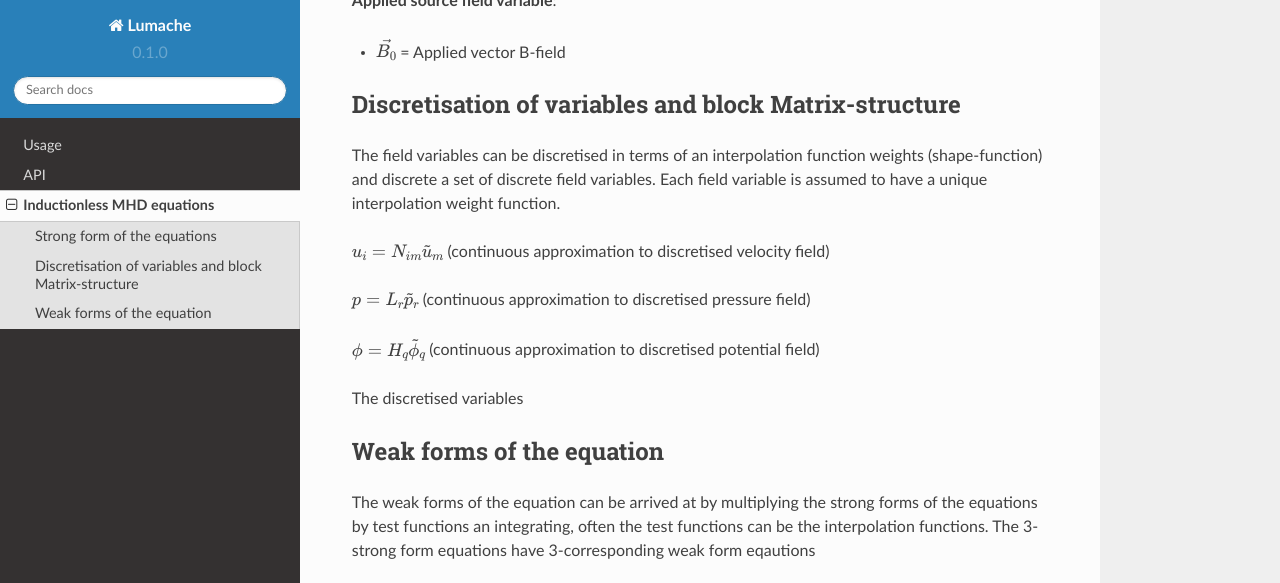
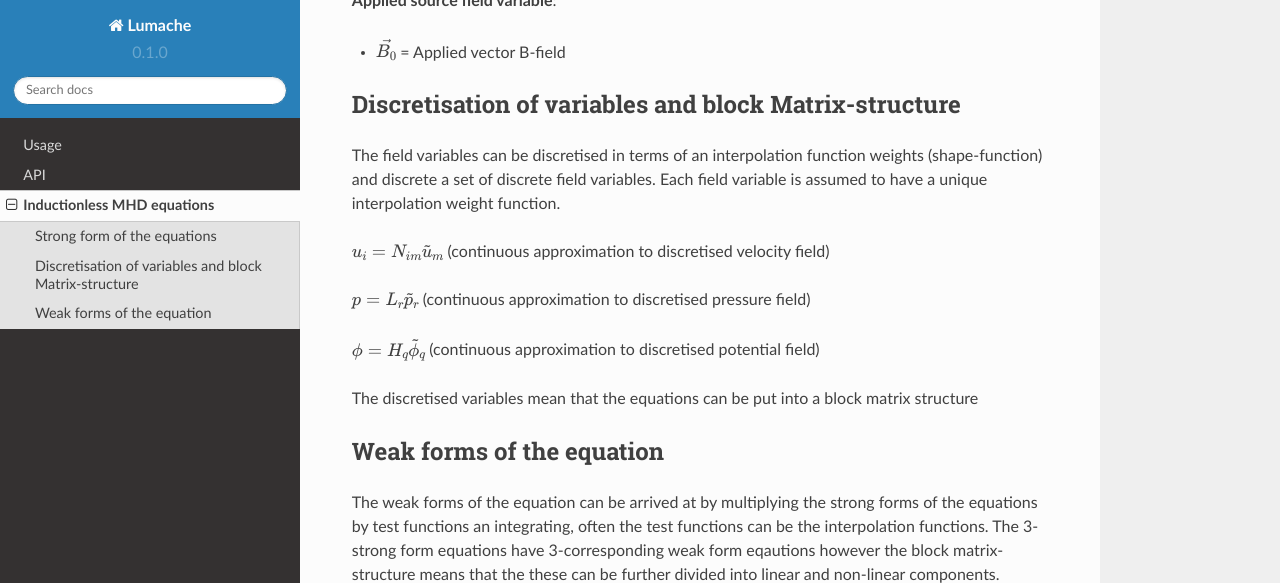
Before and after one commit to sohail69/MHD_mfem_practice, a Sphinx documentation site: the page built from documentation/docs/source/inductionlessmhd.rst, in a window 1280 px wide and 900 px high, scrolled down 989 px, cut to the strip 0-583 px from the top of the window. Built offline with Sphinx 7.4.7 and the Read the Docs theme 2.0.0, drawn with Linux system fonts in a browser that asks for light colours.

Commit message:
Update inductionlessmhd.rst

```diff
--- a/documentation/docs/source/inductionlessmhd.rst
+++ b/documentation/docs/source/inductionlessmhd.rst
@@ -51,13 +51,14 @@ assumed to have a unique interpolation weight function.
 
 :math:`\phi = H_{q} \tilde{\phi}_{q}` (continuous approximation to discretised potential field)
 
-The discretised variables
+The discretised variables mean that the equations can be put into a block matrix structure
 
 Weak forms of the equation
 ---------------------------
 The weak forms of the equation can be arrived at by multiplying the strong forms of the equations
 by test functions an integrating, often the test functions can be the interpolation functions. The 3-strong form
-equations have 3-corresponding weak form eqautions
+equations have 3-corresponding weak form eqautions however the block matrix-structure means that the these can be
+further divided into linear and non-linear components.
 
 .. autosummary::
    :toctree: generated
```
